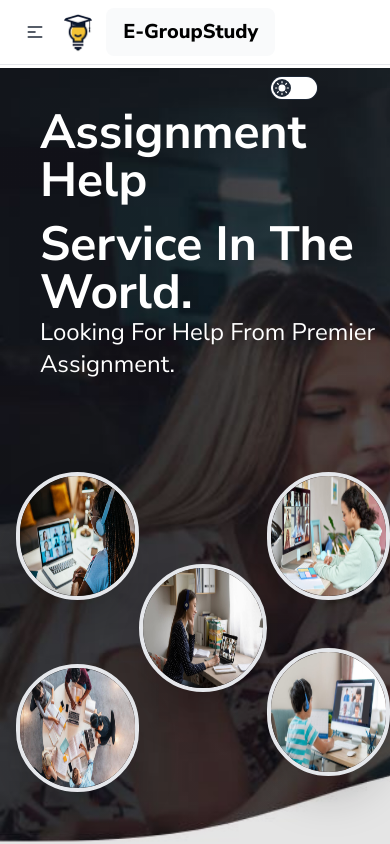
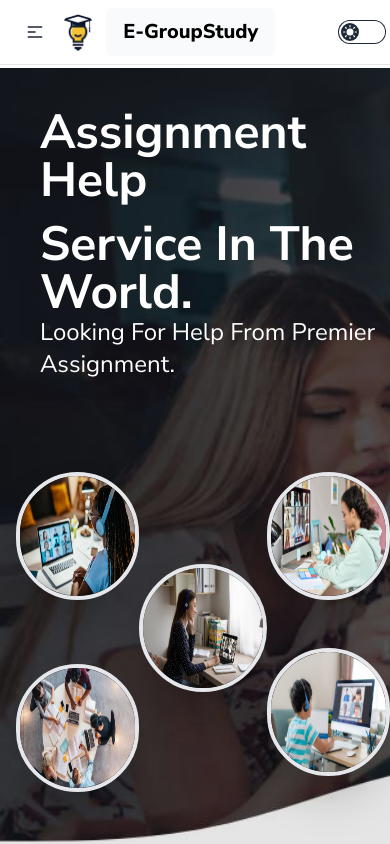
Before and after one commit to sabbir347256/Online-Group-Study, a React (Vite) app: page / in a window 390 px wide. Shown: the top 844 px of the page. Built offline with nearby package versions, Linux system fonts and the light colour scheme; no server answers.

Commit message:
navbar is updated

```diff
--- a/src/components/Pages/Shared/Navbar.jsx
+++ b/src/components/Pages/Shared/Navbar.jsx
@@ -63,7 +63,7 @@ const Navbar = () => {
                 </ul>
             </div>
             <div className="navbar-end">
-                <label className="cursor-pointer grid place-items-center mx-6 relative top-14 md:top-0 lg:top-0 right-10 md:right-0 lg:right-0 md:left-0 lg:left-0 z-10 ">
+                <label className="cursor-pointer grid place-items-center mx-6 relative left-7 md:left-0 lg:left-0   z-10 ">
                     <input
                         onChange={toggleTheme}
                         type="checkbox" className="toggle theme-controller bg-base-content row-start-1 col-start-1 col-span-2" />
```
